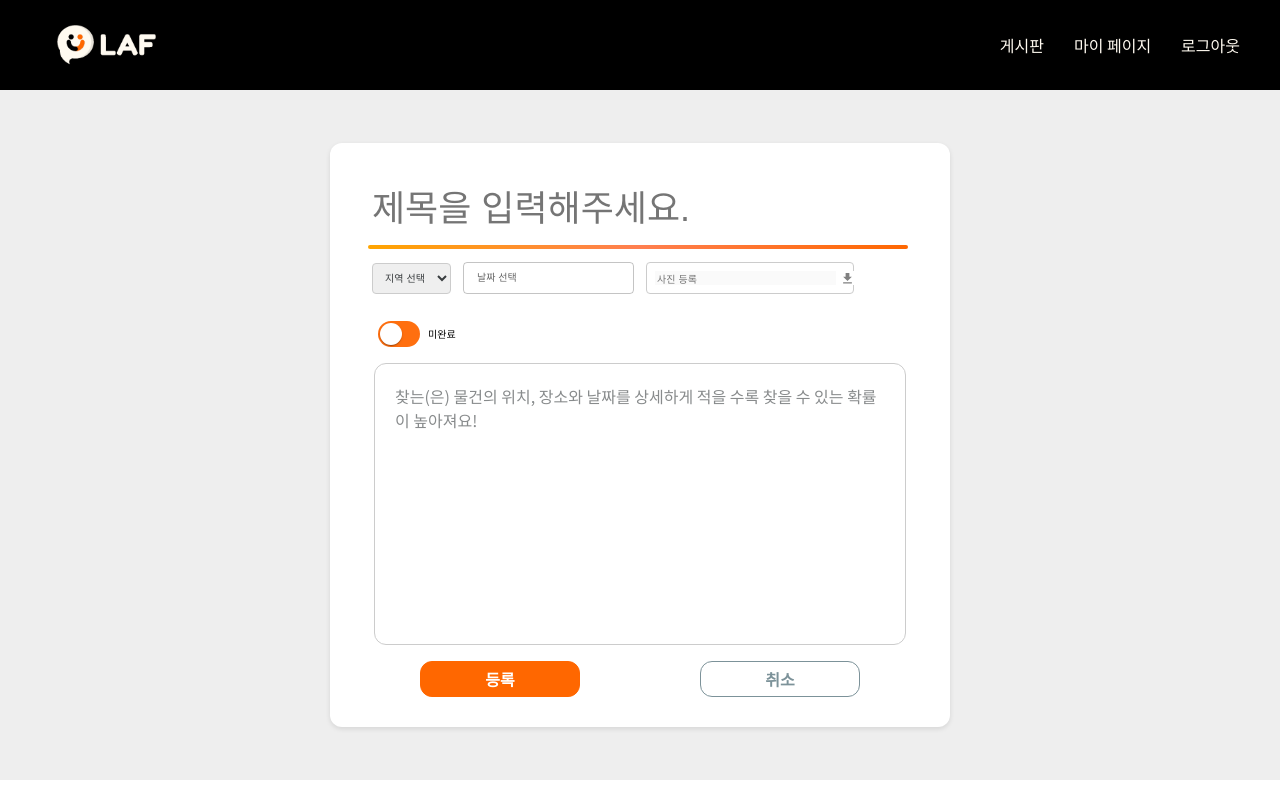
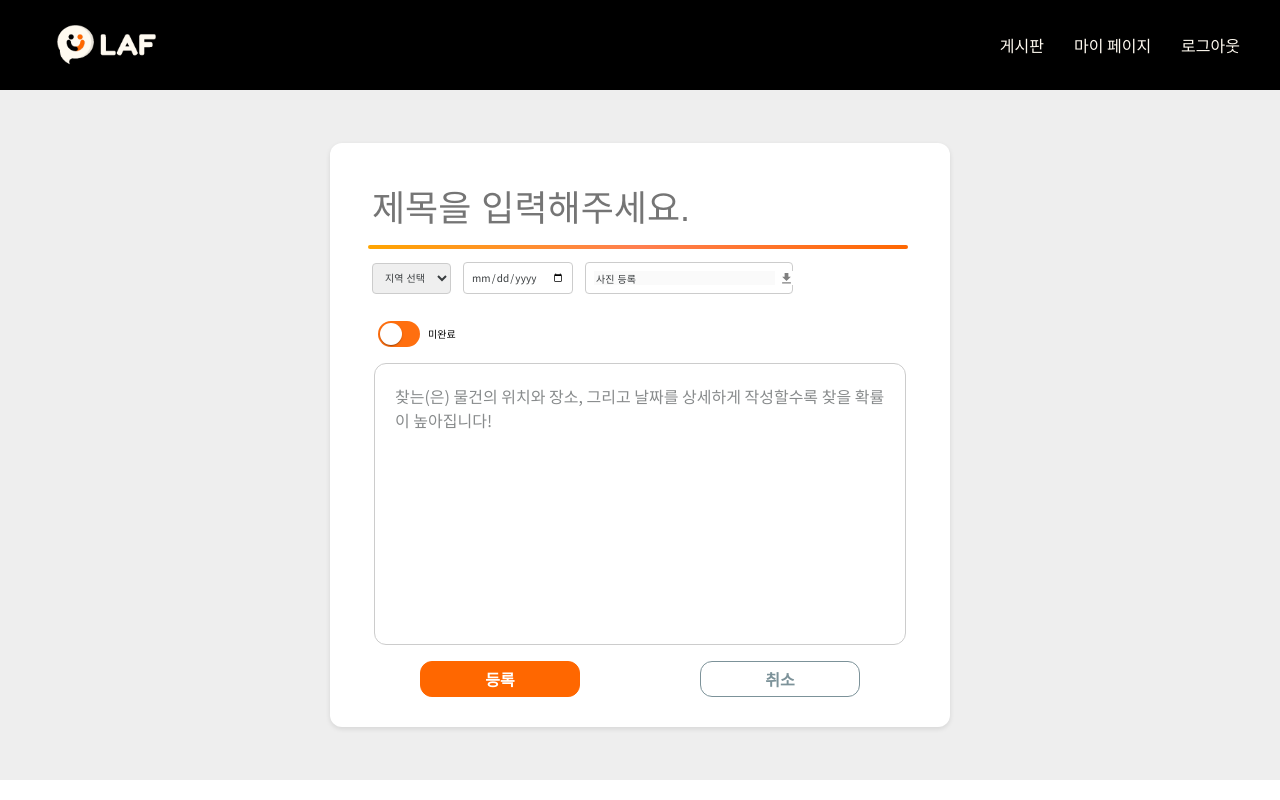
Before and after one commit to elice-team10/Frontend, a React (Vite) app: page /community/write in a window 1280 px wide. Built offline with nearby package versions, Linux system fonts and the light colour scheme.

Commit message:
FEAT: 게시글 작성 텍스트 전송 구현

```diff
--- a/src/components/Community/CommunityBoard.jsx
+++ b/src/components/Community/CommunityBoard.jsx
@@ -45,9 +45,10 @@ function CommunityBoard() {
 
   const { data, isLoading, isError, error } = useQuery({
     queryKey: ['events'],
-    queryFn: fetchEvents,
+    queryFn: () => fetchEvents('/post'),
+    staleTime: 5000,
   });
-  console.log(data);
+
   let content;
 
   if (isLoading) {
@@ -66,6 +67,7 @@ function CommunityBoard() {
   if (data) {
     const lostItem = data.filter((event) => event.board_category === 0);
     const foundItem = data.filter((event) => event.board_category === 1);
+    console.log(data);
 
     content = (
       <>
--- a/src/components/Community/CommunityCard.jsx
+++ b/src/components/Community/CommunityCard.jsx
@@ -164,13 +164,16 @@ function CommunityCard({
   nickname,
   replyCount,
 }) {
+
   let navigate = useNavigate();
+
+  console.log(picture);
 
   return (
     <CardContainer>
       <Card onClick={() => navigate('/community/post')}>
         <PhotoContainer>
-          {picture ? <img src={`${picture}`} /> : <img src={logoImg} />}
+          {picture ? <img src={`http://kdt-sw-6-team10.elicecoding.com${picture}`} /> : <img src={logoImg} />}
           {/* <WallpaperOutlinedIcon fontSize="large" /> */}
         </PhotoContainer>
         <DividerLine />
--- a/src/components/Community/CommunityTab.jsx
+++ b/src/components/Community/CommunityTab.jsx
@@ -22,6 +22,11 @@ const Container = styled.div`
   display: flex;
   width: 100%;
   padding-bottom: 5rem;
+`;
+
+const StyledLink = styled(Link)`
+  text-decoration: none;
+  color: white;
 `;
 
 const EachTab = styled.p`
@@ -64,12 +69,11 @@ function CommunityTab({ currentTab, onClick }) {
         );
       })}
       <WriteButton>
-        <Link
-          to="/community/write"
-          style={{ textDecoration: 'none', color: 'white' }}
+        <StyledLink
+          to={`/community/write?board_category=${currentTab === '찾아요' ? 0 : 1}`}
         >
           글 작성
-        </Link>
+        </StyledLink>
       </WriteButton>
     </Container>
   );
--- a/src/components/Community/CommunityWrite.jsx
+++ b/src/components/Community/CommunityWrite.jsx
@@ -1,12 +1,14 @@
+import { useMutation } from '@tanstack/react-query';
+import { useEffect, useState } from 'react';
+import { Link, useLocation } from 'react-router-dom';
+import { LOCATION_CATEGORY } from '../../config/constants';
 import styled from 'styled-components';
 import theme from '../../config/theme';
 import Calander from '../UI/DatePicker';
-import { Link } from 'react-router-dom';
 import CustomizedSwitches from '../UI/SwitchButton';
-import Header from '../UI/Header';
-import { LOCATION_CATEGORY } from '../../config/constants';
 import ImageInput from '../UI/ImageInput';
-import { useState } from 'react';
+import { createNewEvent } from '../../api/http';
+import { useQuery } from '@tanstack/react-query';
 
 const Background = styled.div`
   background-color: #eee;
@@ -14,7 +16,7 @@ const Background = styled.div`
   padding: 3px;
 `;
 
-export const PostContainer = styled.div`
+export const PostContainer = styled.form`
   width: 56rem;
   height: 70%;
   display: flex;
@@ -130,6 +132,23 @@ const StyledSelect = styled.select`
   }
 `;
 
+const CalInput = styled.input`
+  padding: 0.7rem;
+  border: 1px solid #ccc;
+  border-radius: 4px;
+  font-weight: 400;
+  font-size: 1rem;
+  font-family: 'Noto Sans KR', sans-serif;
+  line-height: 1.4375em;
+  letter-spacing: 0.00938em;
+  color: ${theme.colors.text};
+  box-sizing: border-box;
+  outline: none;
+  &:hover {
+    border: 1px solid ${theme.colors.text};
+  }
+`;
+
 const GradationBox = styled.div`
   width: 54rem;
   height: 0.4rem;
@@ -139,39 +158,99 @@ const GradationBox = styled.div`
 `;
 
 function CommunityWrite() {
+  const [title, setTitle] = useState('');
   const [location, setLocation] = useState('');
+  const [date, setDate] = useState('');
+  const [complete, setComplete] = useState(false);
+  const [content, setContent] = useState('');
+  const [nickname, setNickname] = useState('');
+  const [boardCategory, setBoardCategory] = useState(0);
 
+  const handleFileChange = (event) => {
+    const selectedFile= event.target.files[0];
+    setFile(selectedFile)
+  };
+
+  const handleSwitch = (isCompleted) => {
+    setComplete(isCompleted);
+  };
+
+  const urlLocation = useLocation();
+  const searchParams = new URLSearchParams(urlLocation.search);
+  const boardCategoryFromQuery = searchParams.get('board_category');
+
+  useEffect(() => {
+    if (boardCategoryFromQuery !== null) {
+      setBoardCategory(Number(boardCategoryFromQuery))
+    }
+  }, [boardCategoryFromQuery]);
+
+  const { mutate } = useMutation({
+    mutationFn: createNewEvent,
+  });
+
+  function handleSubmit(event) {
+    event.preventDefault();
+
+    const formData = {
+      title,
+      location,
+      date,
+      complete,
+      content,
+      nickname,
+      board_category: boardCategory,
+    };
+
+    console.log(formData);
+    mutate(formData);
+  }
 
   return (
     <Background>
       {/* <Header /> */}
-      <PostContainer>
+      <PostContainer onSubmit={handleSubmit}>
         <TitleContainer>
-          <Title type="text" placeholder="제목을 입력해주세요." />
+          <Title
+            type="text"
+            placeholder="제목을 입력해주세요."
+            value={title}
+            onChange={(event) => setTitle(event.target.value)}
+          />
           <GradationBox />
         </TitleContainer>
         <ToolbarContainer>
-          <StyledSelect value={location} onChange={(event) => setLocation(event.target.value)}>
+          <StyledSelect
+            value={location}
+            onChange={(event) => setLocation(event.target.value)}
+          >
             {LOCATION_CATEGORY.map((area) => (
               <option key={area} value={area}>
                 {area}
               </option>
             ))}
           </StyledSelect>
-          <Calander />
-          <ImageInput />
+          <CalInput
+            type="date"
+            value={date}
+            onChange={(event) => setDate(event.target.value)}
+          />
+          {/* <Calander/> */}
+          <ImageInput onChange={handleFileChange}/>
         </ToolbarContainer>
-        <CustomizedSwitches />
+        <CustomizedSwitches onChangeSwitch={handleSwitch} />
         <ContentContainer>
           <Content
             cols="50"
             rows="10"
-            placeholder="찾는(은) 물건의 위치, 장소와 날짜를 상세하게 적을 수록 찾을 수 있는 확률이 높아져요!"
+            placeholder="찾는(은) 물건의 위치와 장소, 그리고 날짜를 상세하게 작성할수록 찾을 확률이 높아집니다!"
+            value={content}
+            onChange={(event) => setContent(event.target.value)}
           ></Content>
           {/* <Editor /> */}
         </ContentContainer>
         <ButtonContainer>
-          <SubmitButton>등록</SubmitButton>
+          <SubmitButton type="submit">등록</SubmitButton>
           <BoardLink to="/community">
             <SubmitButton $background="white" color="#7C9299">
               취소
--- a/src/components/UI/DatePicker.jsx
+++ b/src/components/UI/DatePicker.jsx
@@ -1,25 +1,29 @@
 import { AdapterDayjs } from '@mui/x-date-pickers/AdapterDayjs';
 import { LocalizationProvider } from '@mui/x-date-pickers/LocalizationProvider';
 import { DatePicker } from '@mui/x-date-pickers/DatePicker';
+import { useState } from 'react';
 
 export default function Calander() {
+  const [date, setDate] = useState('');
+
   return (
-    <LocalizationProvider dateAdapter={AdapterDayjs}>
+    <LocalizationProvider
+      dateAdapter={AdapterDayjs}
+    >
       <DatePicker
-      label="날짜 선택"
+        format="YYYY / MM / DD"
+        value={date}
+        onChange={(newDate) => {
+          console.log(newDate.format("YYYY-MM-DD"));
+          setDate(newDate.format("YYYY-MM-DD"));
+        }}
+        label="날짜 선택"
         slotProps={{
           textField: {
             size: 'small',
             focused: false,
           },
         }}
-        format="YYYY / MM / DD"
-        sx={{
-          // some styles
-          ":hover": {
-            // border: "1px solid red",
-          }
-        }}
       />
     </LocalizationProvider>
   );
--- a/src/components/UI/Header.jsx
+++ b/src/components/UI/Header.jsx
@@ -50,7 +50,7 @@ const Header = () => {
       <ContentContainer>
         <Logo src={logoImage} alt="LAF Logo" onClick={() => navigate('/')} />
         <Navigation>
-          <NavLink onClick={() => navigate('/community/board')}>게시판</NavLink>
+          <NavLink onClick={() => navigate('/community')}>게시판</NavLink>
           <NavLink onClick={() => navigate('/mypage')}>마이 페이지</NavLink>
           <NavLink onClick={() => navigate('/logout')}>로그아웃</NavLink>
         </Navigation>
--- a/src/components/UI/ImageInput.jsx
+++ b/src/components/UI/ImageInput.jsx
@@ -20,6 +20,7 @@ const InputContainer = styled.div`
 const ImgInput = styled.input`
   border: none;
   &::placeholder {
+    color: ${theme.colors.text};
     font-weight: 400;
     font-size: 1rem;
     line-height: 1.4375em;
@@ -40,15 +41,9 @@ const Input = styled.input`
   display: none;
 `;
 
-function ImageInput() {
+function ImageInput({ onChange }) {
   const [placeholder, setPlaceholder] = useState('사진 등록');
   const imgRef = useRef(null);
-  const changeFilename = () => {
-    if (imgRef.current.value !== '') {
-      const fileName = imgRef.current.value;
-      setPlaceholder(fileName);
-    }
-  };
 
   return (
     <InputContainer>
@@ -61,7 +56,15 @@ function ImageInput() {
         id="imgFile"
         accept="image/png, image/jpeg"
         ref={imgRef}
-        onChange={changeFilename}
+        onChange={(event) => {
+          // 파일 콜백 호출
+          onChange(event);
+          // 파일 이름으로 placeholder 지정
+          if (imgRef.current && imgRef.current.files.length > 0) {
+            const filename = imgRef.current.files[0].name;
+            setPlaceholder(filename);
+          }
+        }}
       />
     </InputContainer>
   );
--- a/src/components/UI/SwitchButton.jsx
+++ b/src/components/UI/SwitchButton.jsx
@@ -55,11 +55,12 @@ const IOSSwitch = styled((props) => (
   },
 }));
 
-export default function CustomizedSwitches() {
+export default function CustomizedSwitches({onChangeSwitch}) {
   const [completed, setCompleted] = React.useState(false);
 
   const switchChangeHandle = () => {
     setCompleted((prevCompleted) => !prevCompleted);
+    onChangeSwitch(!completed);
   };
 
   return (
```
Also changed, not shown: src/api/http.jsx (+25 -4 lines).
